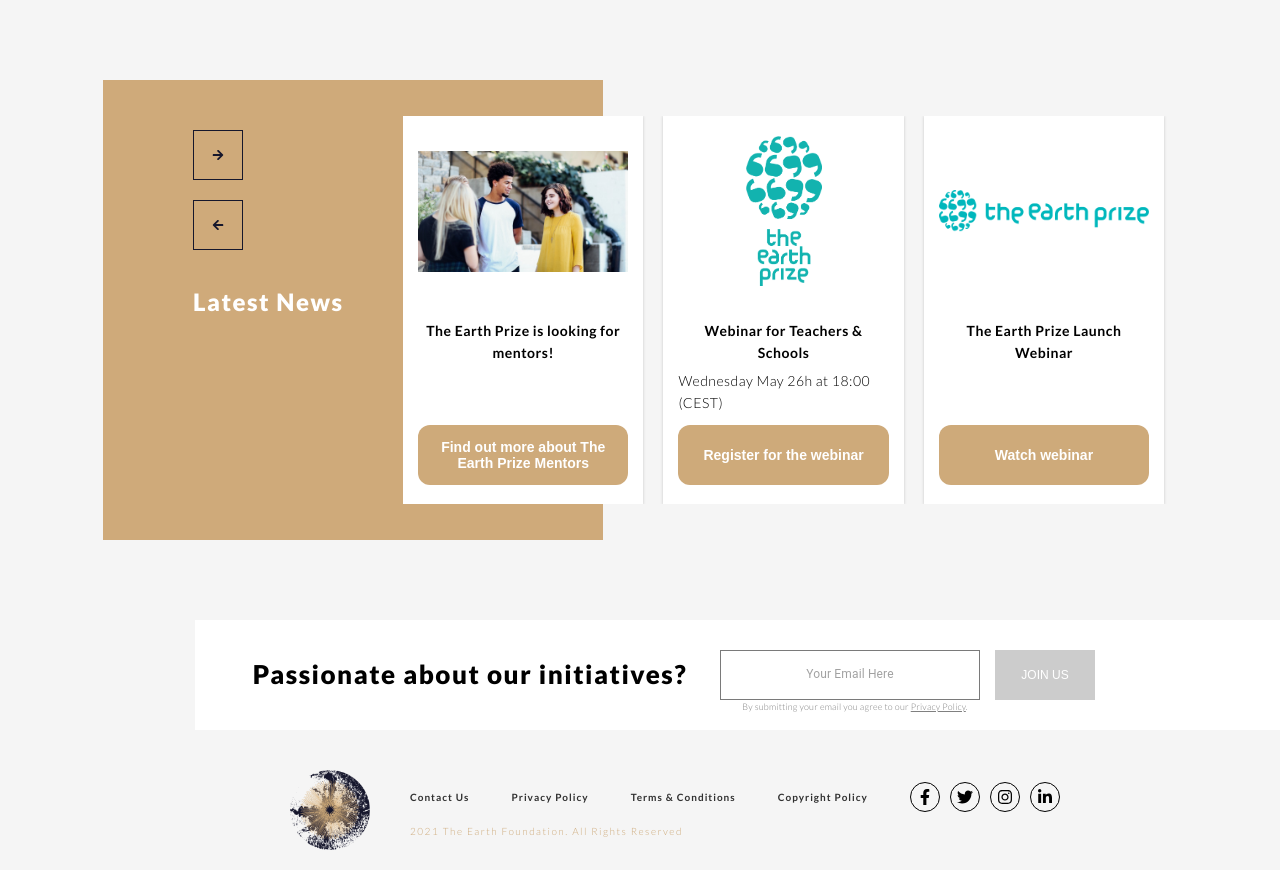
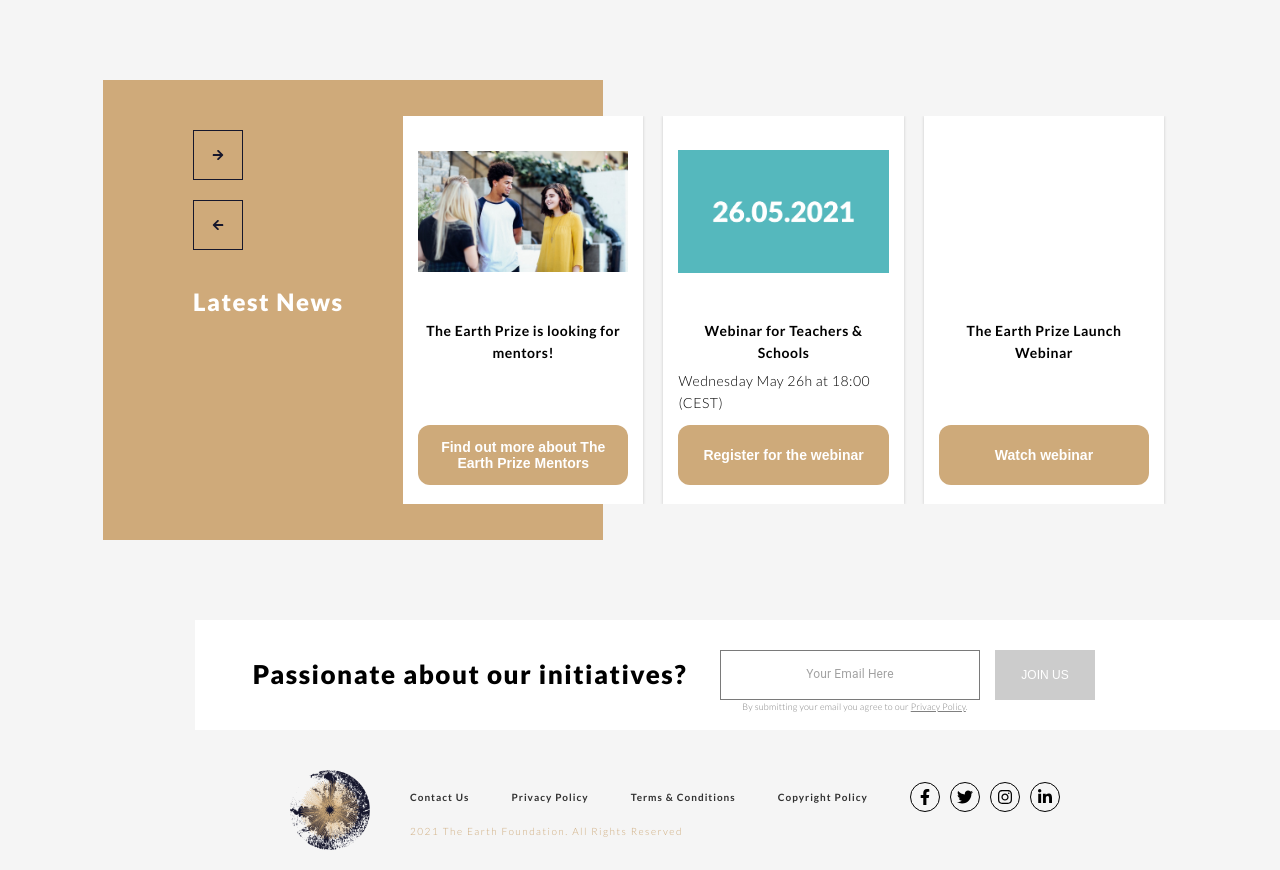
Before and after one commit to GaddMaster/earth-foundation, a Next.js app: page / in a window 1280 px wide. Shown: the part 4120-4990 px from the top of the page. Built offline with nearby package versions, Linux system fonts and the light colour scheme.

Commit message:
Changed images

```diff
--- a/assets/content.js
+++ b/assets/content.js
@@ -87,15 +87,15 @@ const home = {
             buttonRoute: "/mentors",
         },
         {
-            image: "/images/earthLogoVertical.png",
-            imageCover: false,
+            image: "/images/date.jpg",
+            imageCover: true,
             label: "Webinar for Teachers & Schools",
             text: "Wednesday May 26h at 18:00 (CEST)",
             button: "Register for the webinar",
             buttonRoute: "/webinar-teachers-schools",
         },
         {
-            image: "/images/earthPrizeLogo.png",
+            image: "/images/logo.gif",
             imageCover: false,
             label: "The Earth Prize Launch Webinar",
             text: "",
```
Also changed, not shown: public/images/date.jpg (added), public/images/logo.gif (added).
